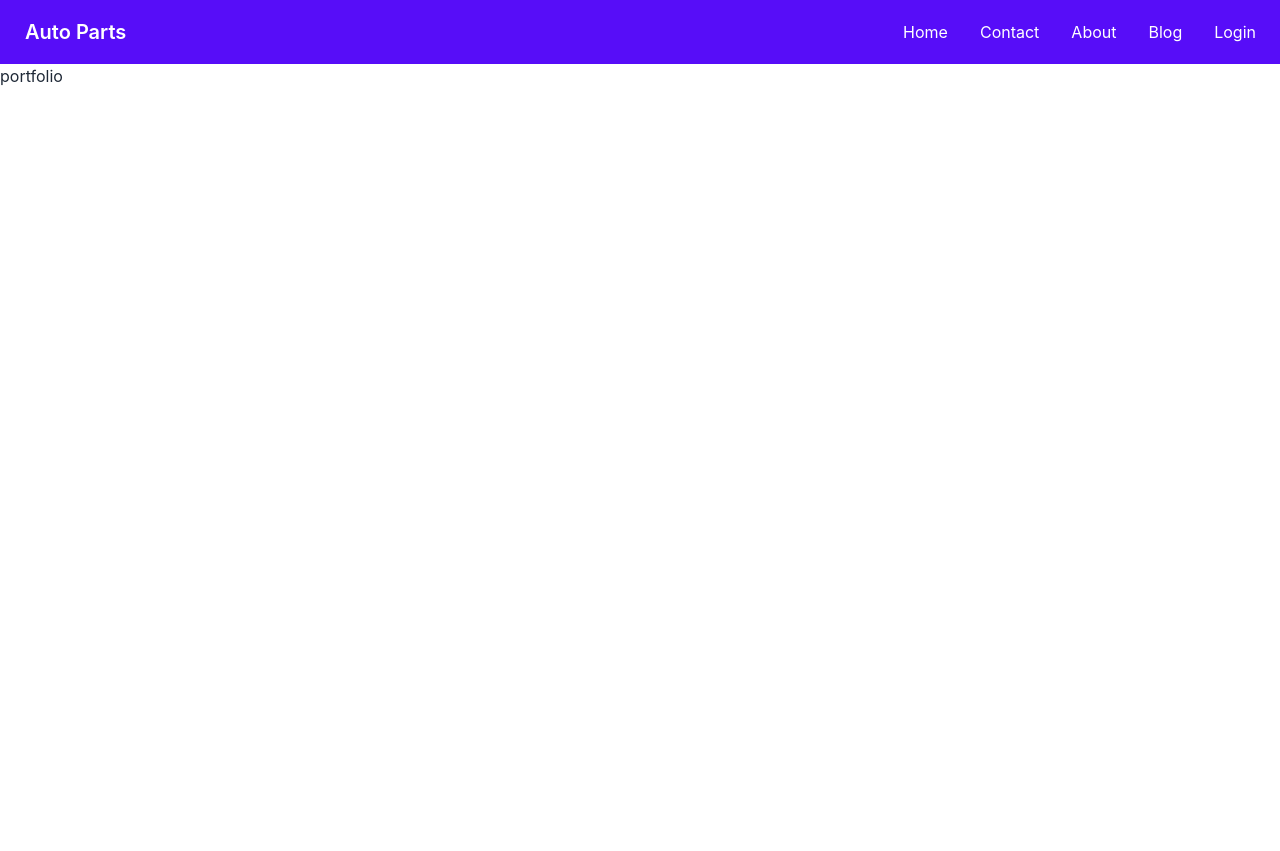
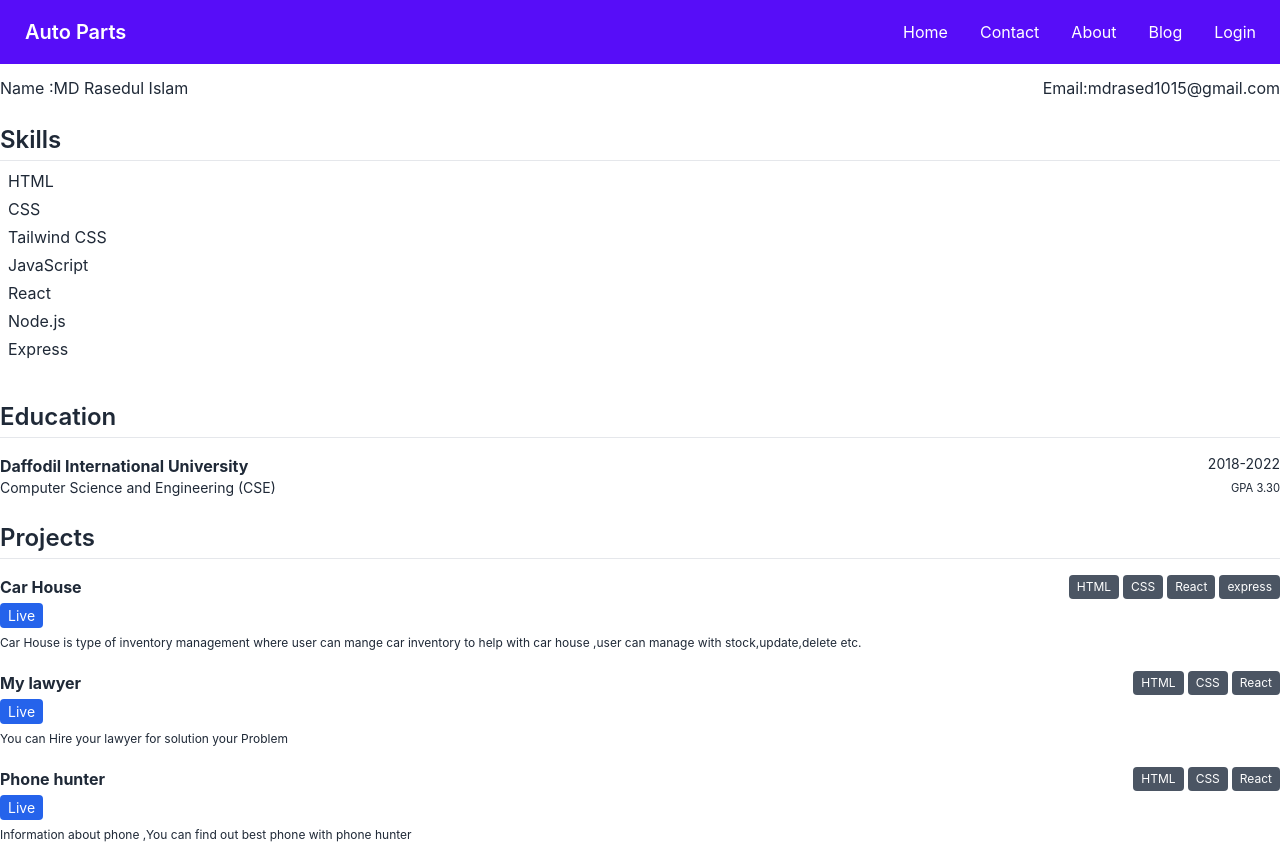
Before and after one commit to rasedul99/auto-parts, a React (Create React App) app: page /portfolio in a window 1280 px wide. Before the commit the page ends 800 px from the top, so only its background shows below. Built offline with nearby package versions, Linux system fonts and the light colour scheme; no server answers.

Commit message:
portfolio

```diff
--- a/src/Pages/MyPortfolio.js
+++ b/src/Pages/MyPortfolio.js
@@ -1,7 +1,145 @@
 import React from "react";
 
 const MyPortfolio = () => {
-  return <div>portfolio</div>;
+  return (
+    <div>
+      <div>
+        <div className="my-3 flex justify-between">
+          <h3>Name :MD Rasedul Islam</h3>
+          <h3>Email:mdrased1015@gmail.com</h3>
+        </div>
+        <div>
+          <h2 class="text-2xl mt-6 pb-1 border-b font-semibold">Skills</h2>
+          <ul class="mt-2 mb-10">
+            <li class="px-2 mt-1">HTML</li>
+            <li class="px-2 mt-1">CSS</li>
+            <li class="px-2 mt-1">Tailwind CSS</li>
+            <li class="px-2 mt-1">JavaScript</li>
+            <li class="px-2 mt-1">React</li>
+            <li class="px-2 mt-1">Node.js</li>
+            <li class="px-2 mt-1">Express</li>
+          </ul>
+        </div>
+
+        <section>
+          {/* education  */}
+          <h2 class="text-2xl mt-6 pb-1 border-b font-semibold">Education</h2>
+          <ul class="mt-2">
+            <li class="pt-2">
+              <p class="flex justify-between text-sm">
+                <strong class="text-base">
+                  Daffodil International University
+                </strong>
+                2018-2022
+              </p>
+              <p class="flex justify-between text-sm">
+                Computer Science and Engineering (CSE) <small>GPA 3.30</small>
+              </p>
+            </li>
+          </ul>
+        </section>
+
+        <section>
+          <h2 class="text-2xl mt-6 pb-1 border-b font-semibold">Projects</h2>
+          <ul class="mt-1">
+            <li class="py-2">
+              <div class="flex justify-between my-1">
+                <strong>Car House </strong>
+                <p class="flex">
+                  <span class="bg-gray-600 text-white px-2 py-1 ml-1 text-xs rounded">
+                    HTML
+                  </span>
+                  <span class="bg-gray-600 text-white px-2 py-1 ml-1 text-xs rounded">
+                    CSS
+                  </span>
+                  <span class="bg-gray-600 text-white px-2 py-1 ml-1 text-xs rounded">
+                    React
+                  </span>
+                  <span class="bg-gray-600 text-white px-2 py-1 ml-1 text-xs rounded">
+                    express
+                  </span>
+                </p>
+              </div>
+              <ul class="flex mb-2">
+                <li>
+                  <a
+                    href="https://carhouse-9996a.web.app/"
+                    class="bg-blue-600 text-white px-2 py-1 mr-1 text-sm rounded"
+                  >
+                    Live
+                  </a>
+                </li>
+              </ul>
+              <p class="text-xs">
+                Car House is type of inventory management where user can mange
+                car inventory to help with car house ,user can manage with
+                stock,update,delete etc.
+              </p>
+            </li>
+            <li class="py-2">
+              <div class="flex justify-between my-1">
+                <strong>My lawyer</strong>
+                <p class="flex">
+                  <span class="bg-gray-600 text-white px-2 py-1 ml-1 text-xs rounded">
+                    HTML
+                  </span>
+                  <span class="bg-gray-600 text-white px-2 py-1 ml-1 text-xs rounded">
+                    CSS
+                  </span>
+                  <span class="bg-gray-600 text-white px-2 py-1 ml-1 text-xs rounded">
+                    React
+                  </span>
+                </p>
+              </div>
+              <ul class="flex mb-2">
+                <li>
+                  <a
+                    href="https://my-lawyer-f9831.firebaseapp.com/"
+                    class="bg-blue-600 text-white px-2 py-1 mr-1 text-sm rounded"
+                  >
+                    Live
+                  </a>
+                </li>
+              </ul>
+              <p class="text-xs">
+                You can Hire your lawyer for solution your Problem
+              </p>
+            </li>
+            <li class="py-2">
+              <div class="flex justify-between my-1">
+                <strong>Phone hunter</strong>
+                <p class="flex">
+                  <span class="bg-gray-600 text-white px-2 py-1 ml-1 text-xs rounded">
+                    HTML
+                  </span>
+                  <span class="bg-gray-600 text-white px-2 py-1 ml-1 text-xs rounded">
+                    CSS
+                  </span>
+                  <span class="bg-gray-600 text-white px-2 py-1 ml-1 text-xs rounded">
+                    React
+                  </span>
+                </p>
+              </div>
+              <ul class="flex mb-2">
+                <li>
+                  <a
+                    href="https://mega-phone.netlify.app/"
+                    class="bg-blue-600 text-white px-2 py-1 mr-1 text-sm rounded"
+                  >
+                    Live
+                  </a>
+                </li>
+              </ul>
+              <p class="text-xs">
+                Information about phone ,You can find out best phone with phone
+                hunter
+              </p>
+            </li>
+          </ul>
+        </section>
+      </div>
+    </div>
+  );
 };
 
 export default MyPortfolio;
```
